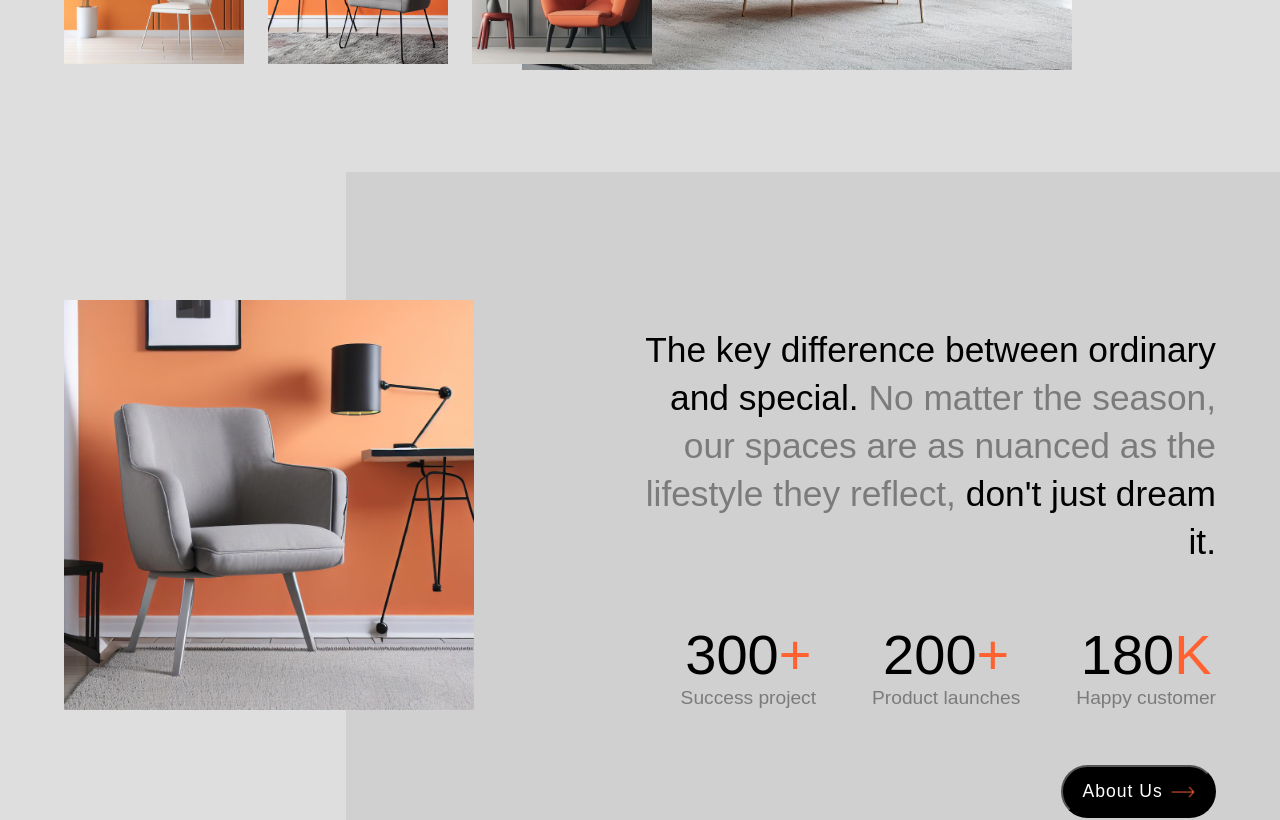
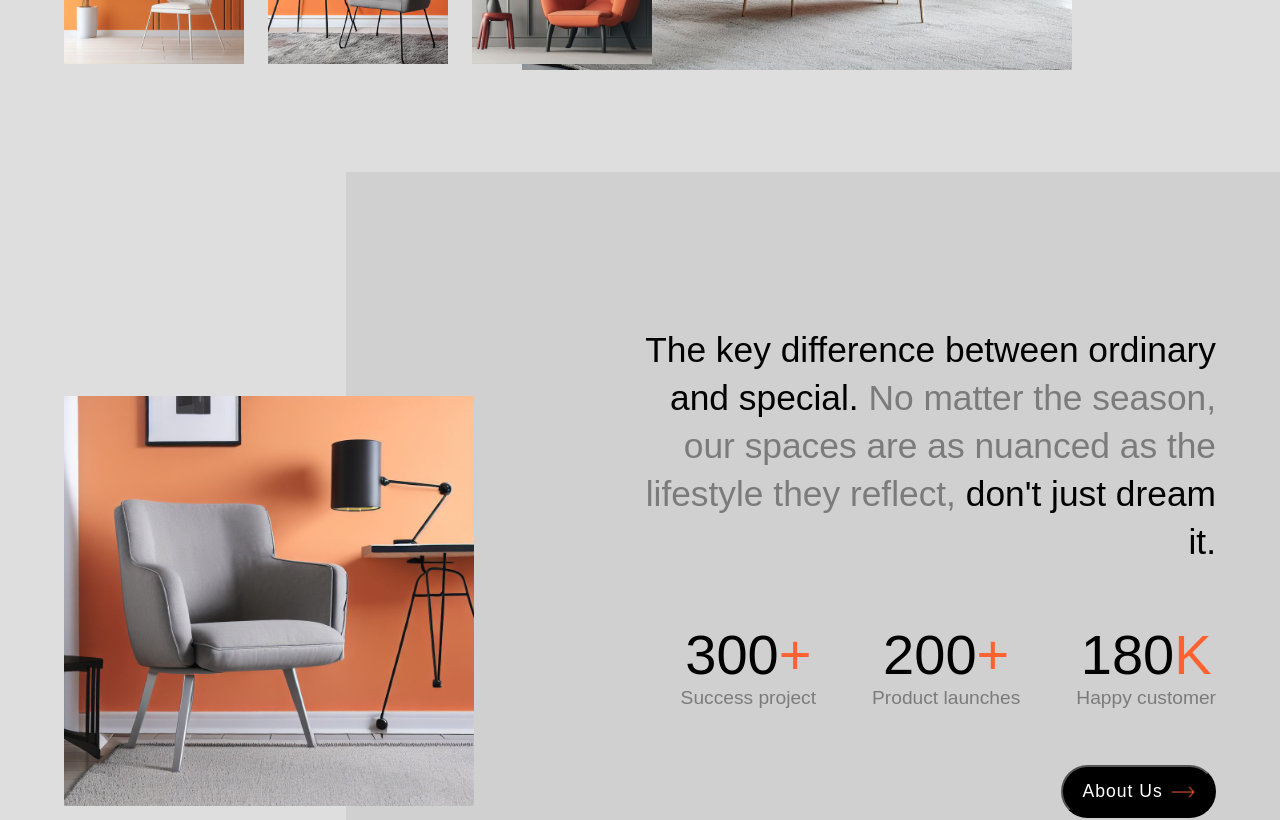
Before and after one commit to Rishav1707/Interior-Design, a React (Vite) app: page / in a window 1280 px wide. Shown: the part 892-1712 px from the top of the page. Built offline with nearby package versions, Linux system fonts and the light colour scheme.

Commit message:
Iske baad koi commit nhi

```diff
--- a/src/components/AboutUs/About.css
+++ b/src/components/AboutUs/About.css
@@ -182,7 +182,7 @@
     }
 
     .About-img {
-        top: 8rem;
+        top: 14rem;
         left: 4rem;
     }
 
```
